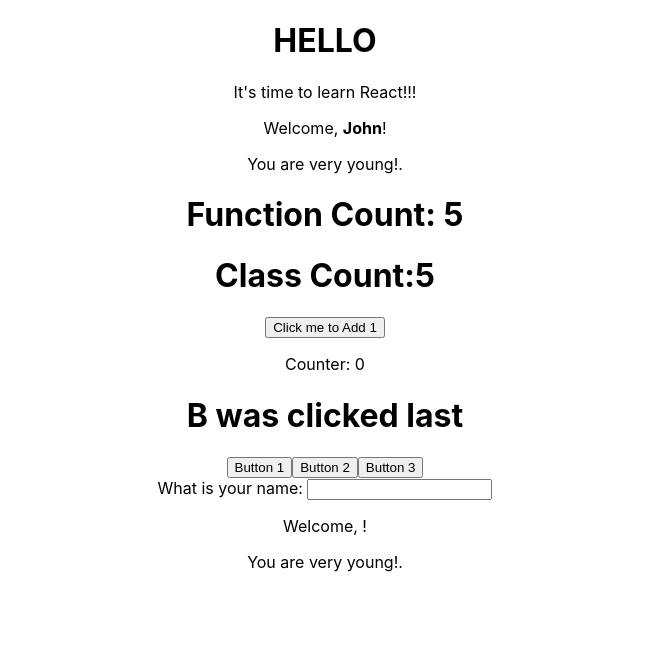
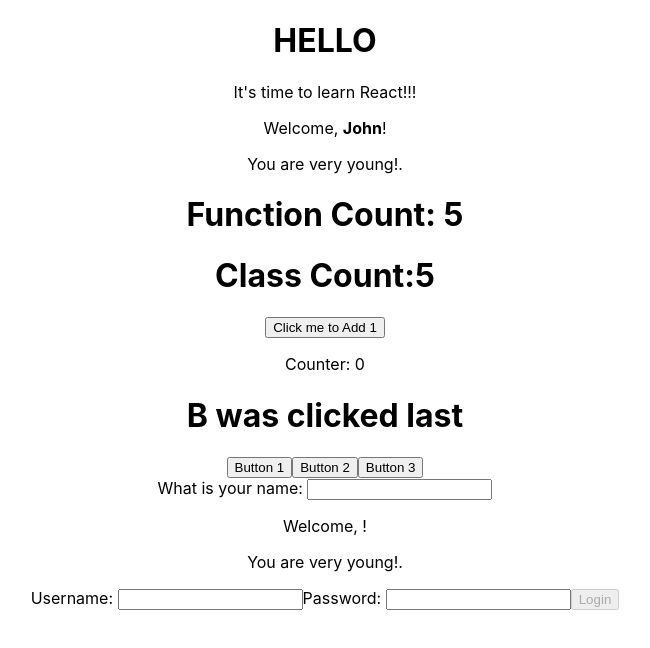
Before and after one commit to Fredeugine/my-app, a React (Create React App) app: page / in a window 1280 px wide. Shown: the top 648 px of the page, without its empty margins (315-965 px from the left). Built offline with nearby package versions, Linux system fonts and the light colour scheme.

Commit message:
React exercise 1

```diff
--- a/src/App.js
+++ b/src/App.js
@@ -6,6 +6,7 @@ import Counters from "./counters";
 import {ClickCounter} from "./counters";
 import {ClickTracker} from "./counters";
 import {InteractiveWelcome} from "./welcome";
+import {Login} from "./similar files";
 
 
 function hello() {
@@ -19,6 +20,7 @@ function hello() {
           <ClickCounter></ClickCounter>
           <ClickTracker></ClickTracker>
           <InteractiveWelcome></InteractiveWelcome>
+          <Login></Login>
 
       </div>
 
--- a/src/similar files.js
+++ b/src/similar files.js
@@ -1,4 +1,4 @@
-import React from "react";
+import React, {Component} from "react";
 
 
 export class Age extends React.Component {
@@ -32,3 +32,43 @@ export class Welcome extends React.Component {
 
     }
 }
+
+export class Login extends Component {
+    state = {
+        user: '',
+        pass: '',
+        notEmpty: false
+    };
+
+    handleUsername = (event) => {
+        const username = event.target.value;
+        const password = this.state.pass;
+
+        this.setState({
+            user: username,
+            notEmpty: password !== ''
+        });
+    };
+
+    handlePass = (event) => {
+        const password = event.target.value;
+        const username = this.state.user;
+
+        this.setState({
+            pass: password,
+            notEmpty: username !== ''
+        });
+    };
+
+    render() {
+        return (
+            <div>
+                <label>Username: </label>
+                <input type="text" onChange={this.handleUsername} />
+                <label>Password: </label>
+                <input type="text" onChange={this.handlePass} />
+                <button disabled={!this.state.notEmpty}>Login</button>
+            </div>
+        );
+    }
+}
```
